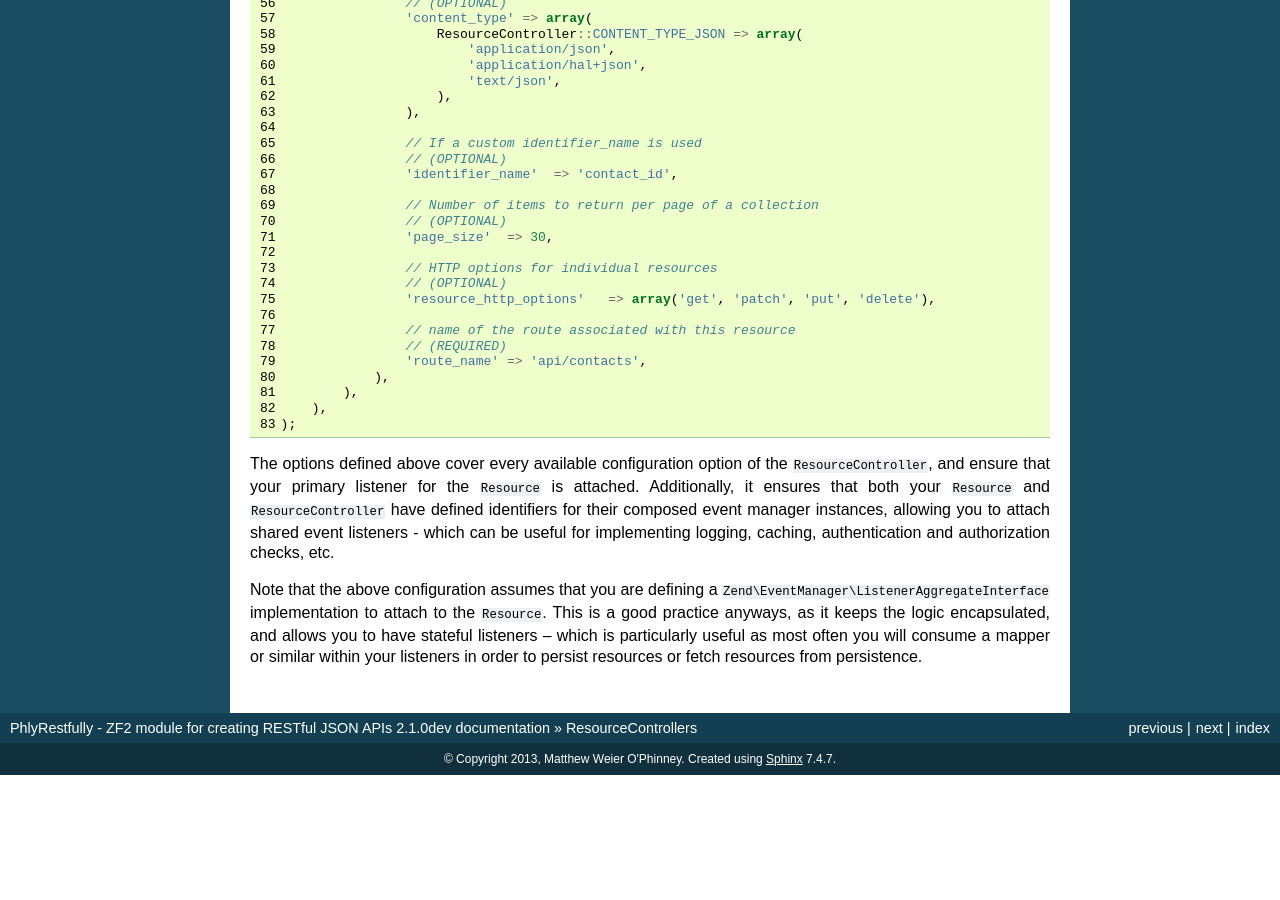
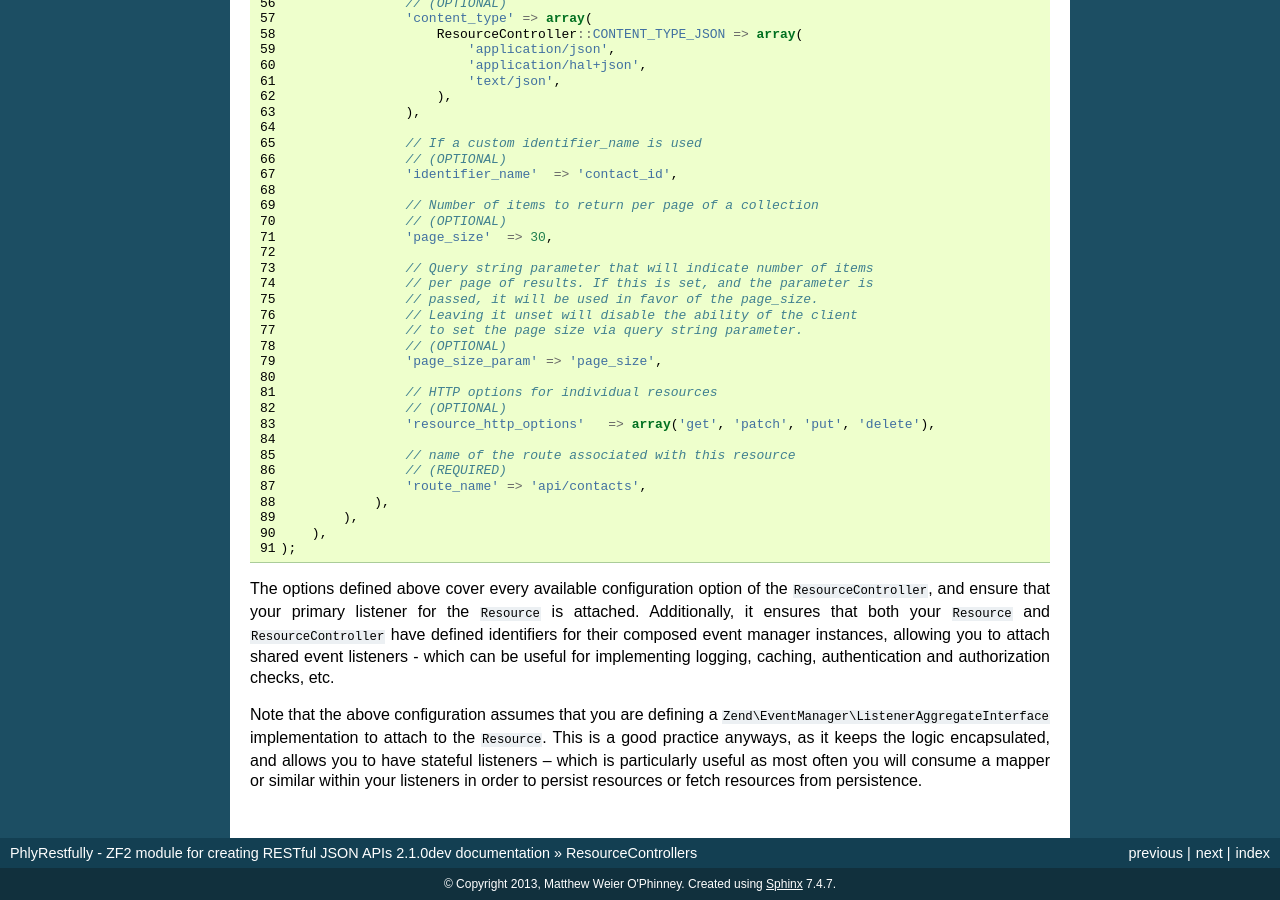
Before and after one commit to phly/PhlyRestfully, a Sphinx documentation site: the page built from docs/basics/controllers.rst, in a window 1280 px wide and 900 px high, scrolled down 1863 px. Built offline with Sphinx 7.4.7, drawn with Linux system fonts in a browser that asks for light colours; before the commit the page ends 2638 px from its top, so only the background shows below that.

Commit message:
[#87] Added docs for page_size_param

```diff
--- a/docs/basics/controllers.rst
+++ b/docs/basics/controllers.rst
@@ -141,6 +141,14 @@ example:
                     // (OPTIONAL)
                     'page_size'  => 30,
 
+                    // Query string parameter that will indicate number of items
+                    // per page of results. If this is set, and the parameter is
+                    // passed, it will be used in favor of the page_size.
+                    // Leaving it unset will disable the ability of the client
+                    // to set the page size via query string parameter.
+                    // (OPTIONAL)
+                    'page_size_param' => 'page_size',
+
                     // HTTP options for individual resources
                     // (OPTIONAL)
                     'resource_http_options'   => array('get', 'patch', 'put', 'delete'),
```
